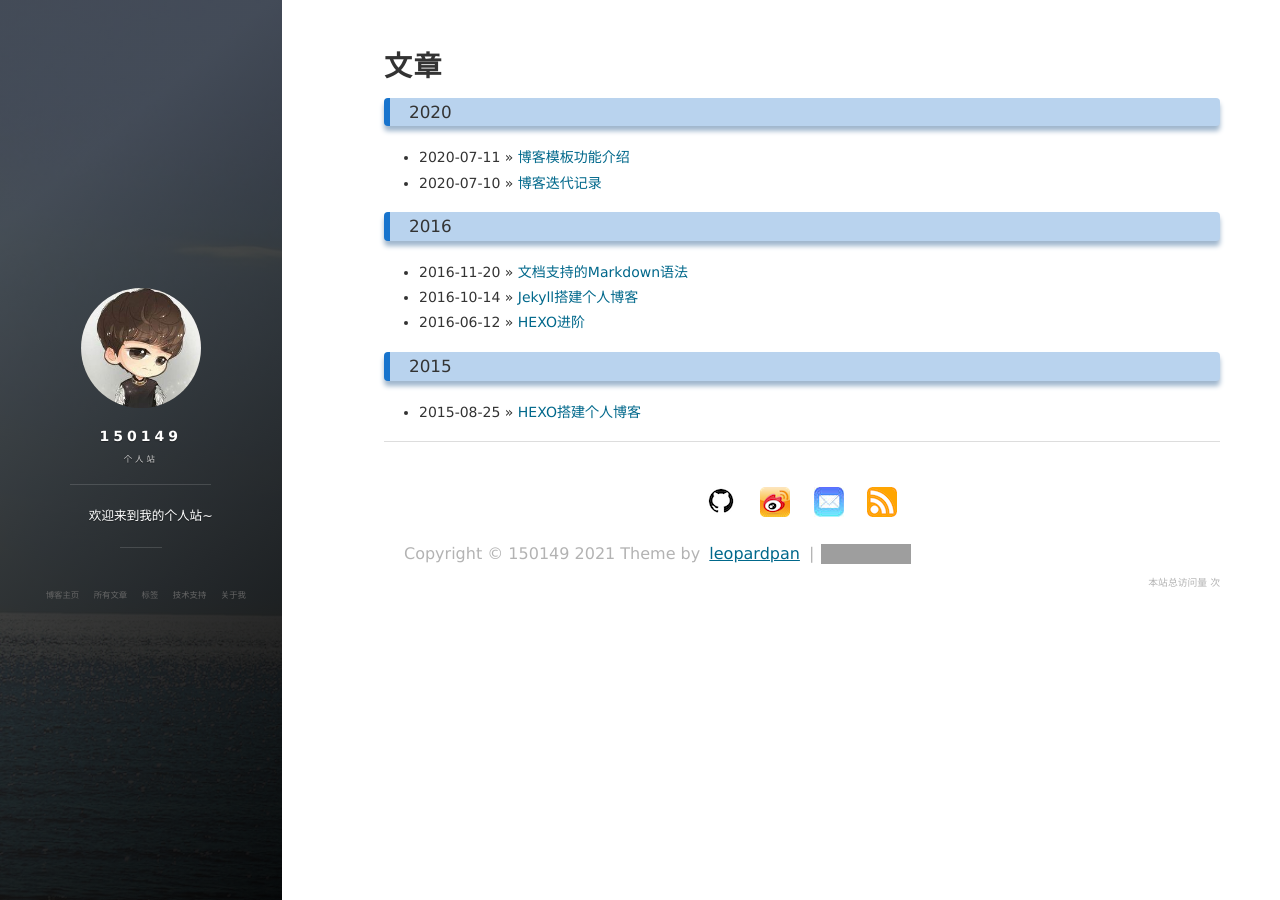
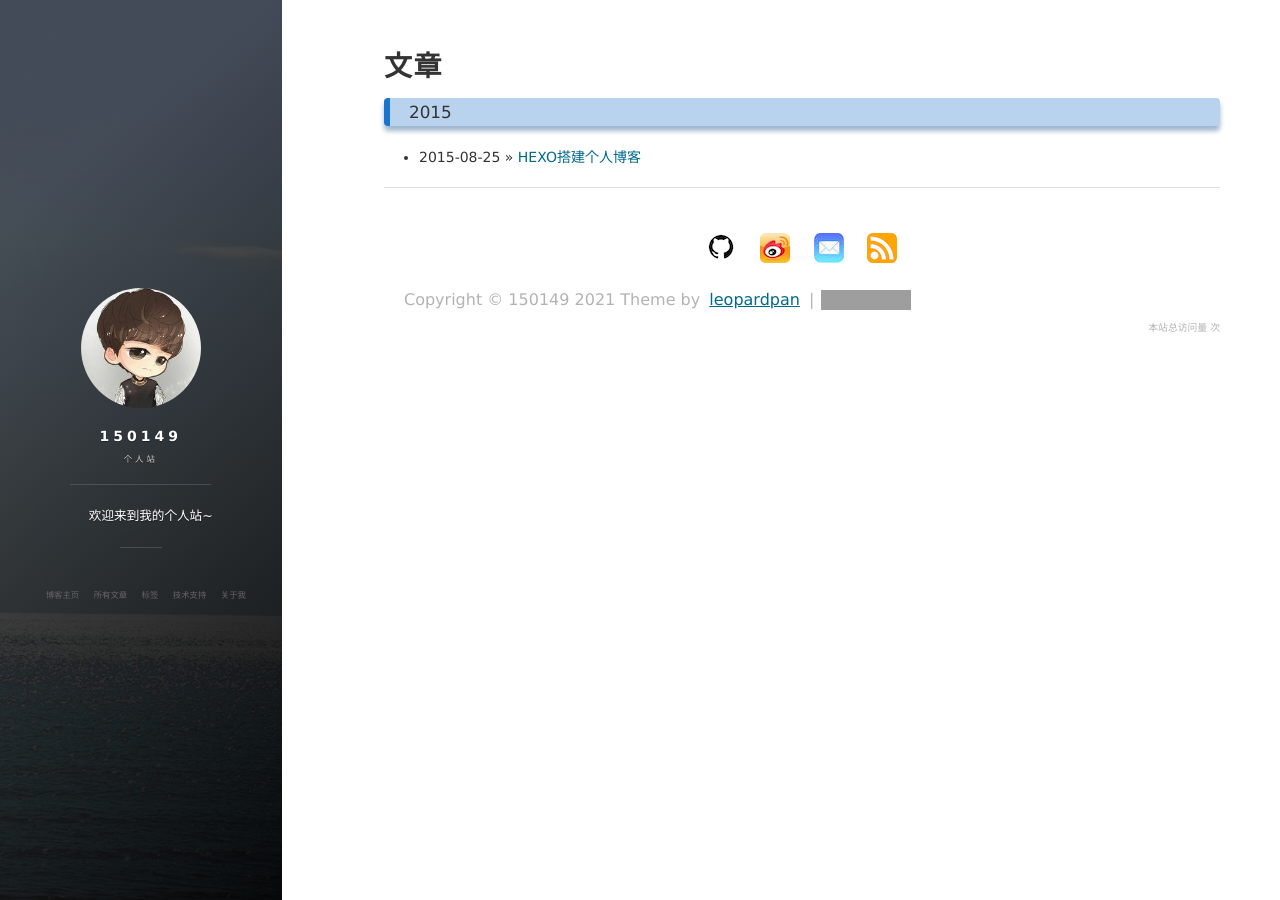
Before and after one commit to 150149/150149.github.io, a Jekyll site: the page built from archive.html, in a window 1280 px wide. Built offline with Jekyll 4.4.1, drawn with Linux system fonts in a browser that asks for light colours; nearby versions of some CDN libraries; comment, search, counter and statistics services are not loaded; part of the change alters nothing that is shown; grey boxes are pictures that could not be loaded.

Commit message:
2021.3.13-3

````diff
--- a/_config.yml
+++ b/_config.yml
@@ -14,7 +14,7 @@ enableToc: true
 # Comment
 comment:
     # livere: MTAyMC81MDk5NC8yNzQ3Ng  # https://www.livere.com
-    disqus: leopard
+    disqus: 150149
     # uyan: 2143225  # 有言id,登录有言官网申请
 
 # Social
--- a/_posts/2016-06-12-HEXO_Advanced.md
+++ /dev/null
@@ -1,81 +0,0 @@
----
-layout: post
-title: HEXO进阶
-tag: hexo
----
-
-HEXO接近是最近有一些朋友提出的问题，然后我做了总结，如果你也在使用HEXO，不妨看看，应该会有些帮助。
-
-* 1、博客部署样式出问题了怎么办？
-* 2、电脑重装或者误删了本地博客怎么办？
-* 3、想使用两台电脑写博客怎么办？
-* 4、为何使用百度搜不到我的博客？
-
-
-### 使用Jekyll解决前三个问题。
-不得不说 `Jekyll` 确实可以解决我上面三个问题, 因为 `Jekyll` 是直接把Markdown格式的文章直接放在github仓库里的, 相当于直接用git来管理博客了, `Github` 官方也很推荐 `Jekyll` 。 你可以先看下 `Jekyll` 搭建博客的[voyagelab](voyagelab.github.io), [github地址](https://github.com/voyagelab/voyagelab.github.io), 当然了这只是很普通的, Jekyll 也有很多主题可以选择的, 更详细的请看[Jekyll中文文档](http://jekyll.bootcss.com/)、[Jekyll英文文档](https://jekyllrb.com/)、[Jekyll主题列表](http://jekyllthemes.org/)。
-在 `Jekyll` 上逛了一个星期的我又回到了 `Hexo` , 发现 目前 `Jekyll` 对主题和一些插件的支持相对 `Hexo` 来说, 没那么友好, 可能有一些其它的方法只是我没找到而已,关于 `Jekyll` 搭建博客就介绍到这, 如果有问题的话可以评论, 或者联系我。
-
-### 使用Hexo解决上面前三个问题
-是的, 我大`Hexo`同样可以解决上面三个问题, 那就是使用git。关于如何使用 `Hexo` 搭建博客请看我另一篇文章[HEXO搭建个人博客](http://www.leopardpan.cn/2015/08/25/HEXO%E6%90%AD%E5%BB%BA%E4%B8%AA%E4%BA%BA%E5%8D%9A%E5%AE%A2/), 如果搭建的过程中出现了问题, 我们可以交流交流。现在我假设你已经能基本使用 `Hexo` 了, 接下来就看看如何来管理博客。
-
-## 使用git管理博客
-[Blog-Growing](https://github.com/leopardpan/Blog-Growing)是我管理博客的仓库地址。结构大致是:
-
-> -- Blog-Growing
-> 　　|-- .git
-> 　　|-- .gitignore
-> 　　|-- Hexo
-> 　　　　|   ..
-> 　　　　|   ..
-> 　　　　|   整个博客的配置信息
-
-你可以把我的的[Blog-Growing](https://github.com/leopardpan/Blog-Growing) clone下来, 看看一些基本配置是怎么配置的。需要提醒的是, `要把主题下的.git给删除掉` , 当然了你也可以使用 `git submodule` 来管理, 具体的管理方法我这里就不做多的介绍了, 想了解的话可以私信我。
-上面的过程基本做完后, 怎么来解决我开篇提的前三个问题了。
-
-### 具体实现:
-**一：家里电脑使用博客**
-　　建立git远端仓库管理博客,并使用家里的电脑把本地博客的配置推送到远端仓库。
-**二：公司电脑使用博客**
-　　到了公司只需要执行`sudo npm install -g hexo`,然后cd到你的博客目录下,如我cd 到Hexo目录下, 然后执行 `hexo server` 就可以在本地预览博客了。
-**三：使用Git保存**
-　　修改好博客后记得先使用git来提交下, 即使下次把博客的样式修改坏了, 也可以使用 `git reset --hard` 来回退。如: 我cd 到 `Blog-Growing` 目录下使用git提交。
-**四：博客提交**
-　　1、修改好的博客使用 `hexo d` 展示到博客页上。
-　　2、git push 整个本地博客。
-
-**提示:** 在这里 `git` 仅仅只是用户做博客的版本管理的, 博客的样式修改、基本部署还是使用 `hexo` 来操作的。
-
-## 让百度能搜索到你的博客
-
-### 为什么要使用百度搜索？
-
-　　有人可能会说作为一个开发人员, 你不会用 `Google` 啊。 是的, Google是能搜到我们搭建在 `Github Page` 的博客, 会用`Google` 也是一个开发人员必备技能之一。但是, 我们生活在天朝, 所以百度还是总有会用到的时候, 或者是你想让更多的天朝人能搜到你。
-
-### 为什么使用百度搜索不到 Github Page 上的博客？
-
-有人联系过 Github Support 部门 , 给出大致的意思就是: 百度爬虫爬得太猛烈，已经对很多 Github 用户造成了问题。所以 Github 将禁止百度爬虫的爬取。
-
-### 如何让百度能搜索你的博客?
-
-　　根据上面说的, 目前发现只是Github Page禁止了百度搜索, 所以让百度能搜索到你的博客还是有一些方法的。例如:
-* 自己搞个VPS,博客部署在VPS上。
-* 博客部署 `Coding.net` 上, `GitCafe`已经合并到 `Coding` 。
-我使用的是第二种方法, 博客部署在 `Coding.net` 上也相对简单些。
-
-#### 在Coding上部署你的博客。
-
-　　Coding同样支持Hexo、Jekyll等博客的部署, Coding 跟Github还是挺像的,而且是中文。 同样的在Coding里面建一个项目,项目名字跟你的用户名一样,这里我就不啰嗦了, 说几个需要注意的地方:
-**注意一:**
-　　在`Coding Page` 上部署博客,需要把博客推送到`coding-pages ` 分支上, 分支名字是固定的。
-**注意二:**
-　　`Coding Page` 不支持自定义CNAME, 你需要点击到Page模块,然后添加一个域名来绑定。
-
-更详细的请看[Coding Pages 官网介绍](https://coding.net/help/doc/pages/index.html).
-
-参考文章:
-[解决 Github Pages 禁止百度爬虫的方法与可行性分析](http://jerryzou.com/posts/feasibility-of-allowing-baiduSpider-for-Github-Pages/)
-
-<br>
-
-转载请注明：[潘柏信的博客](https://leopardpan.cn) » [点击阅读原文](http://leopardpan.cn/2016/06/HEXO_Advanced/)
--- a/_posts/2016-10-14-jekyll_tutorials1.md
+++ /dev/null
@@ -1,282 +0,0 @@
----
-layout: post
-title: Jekyll搭建个人博客
-date: 2016-10-14
-tags: jekyll
----
-
-　之前写了一篇[HEXO搭建个人博客](http://leopardpan.cn/2015/08/HEXO%E6%90%AD%E5%BB%BA%E4%B8%AA%E4%BA%BA%E5%8D%9A%E5%AE%A2/)的教程获得了很好评，尤其是在[简书](http://www.jianshu.com/p/465830080ea9)上目前已经累积了10W+的阅读量了，也有好心的读者主动给我打赏，在此感谢。
-
-　如果你看过我的文章会发现我现在的博客样式跟之前是有很大的区别的，之前我也是使用 HEXO 搭建的博客，后来发现使用 HEXO 在多台电脑上发布博客，操作起来并不是那么方便，果断就转到了 Jekyll 上，接下来我会讲如何使用 Jekyll 搭建博客，[博客模板效果](http://leopardpan.cn/#blog)。
-
-
-### 介绍
-
- 　Jekyll 是一个简单的博客形态的静态站点生产机器。它有一个模版目录，其中包含原始文本格式的文档，通过 Markdown （或者 Textile） 以及 Liquid 转化成一个完整的可发布的静态网站，你可以发布在任何你喜爱的服务器上。Jekyll 也可以运行在 GitHub Page 上，也就是说，你可以使用 GitHub 的服务来搭建你的项目页面、博客或者网站，而且是完全免费的
-
-　使用 Jekyll 搭建博客之前要确认下本机环境，Git 环境（用于部署到远端）、[Ruby](http://www.ruby-lang.org/en/downloads/) 环境（Jekyll 是基于 Ruby 开发的）、包管理器 [RubyGems](http://rubygems.org/pages/download)
-　　如果你是 Mac 用户，你就需要安装 Xcode 和 Command-Line Tools了。下载方式 Preferences → Downloads → Components。
-
-　　Jekyll 是一个免费的简单静态网页生成工具，可以配合第三方服务例如： Disqus（评论）、多说(评论) 以及分享 等等扩展功能，Jekyll 可以直接部署在 Github（国外） 或 Coding（国内） 上，可以绑定自己的域名。[Jekyll中文文档](http://jekyll.bootcss.com/)、[Jekyll英文文档](https://jekyllrb.com/)、[Jekyll主题列表](http://jekyllthemes.org/)。
-
-
-### Jekyll 环境配置
-
-安装 jekyll
-
-```
-$ gem install jekyll
-```
-
-创建博客
-
-```
-$ jekyll new myBlog
-```
-
-进入博客目录
-
-```
-$ cd myBlog
-```
-
-启动本地服务
-
-```
-$ jekyll serve
-```
-
-在浏览器里输入： [http://localhost:4000](http://localhost:4000)，就可以看到你的博客效果了。
-
-![](/images/posts/jekyll/image1.png)
-
-so easy !
-
-### 目录结构
-
-　Jekyll 的核心其实是一个文本转换引擎。它的概念其实就是： 你用你最喜欢的标记语言来写文章，可以是 Markdown，也可以是 Textile,或者就是简单的 HTML, 然后 Jekyll 就会帮你套入一个或一系列的布局中。在整个过程中你可以设置URL路径, 你的文本在布局中的显示样式等等。这些都可以通过纯文本编辑来实现，最终生成的静态页面就是你的成品了。
-
- 一个基本的 Jekyll 网站的目录结构一般是像这样的：
-
-```
-.
-├── _config.yml
-├── _includes
-|   ├── footer.html
-|   └── header.html
-├── _layouts
-|   ├── default.html
-|   ├── post.html
-|   └── page.html
-├── _posts
-|   └── 2016-10-08-welcome-to-jekyll.markdown
-├── _sass
-|   ├── _base.scss
-|   ├── _layout.scss
-|   └── _syntax-highlighting.scss
-├── about.md
-├── css
-|   └── main.scss
-├── feed.xml
-└── index.html
-
-```
-
-这些目录结构以及具体的作用可以参考 [官网文档](http://jekyll.com.cn/docs/structure/)
-
-进入 _config.yml 里面，修改成你想看到的信息，重新 jekyll server ，刷新浏览器就可以看到你刚刚修改的信息了。
-
-到此，博客初步搭建算是完成了，
-
-### 博客部署到远端
-
-　我这里讲的是部署到 Github Page 创建一个 github 账号，然后创建一个跟你账户名一样的仓库，如我的 github 账户名叫 [leopardpan](https://github.com/leopardpan)，我的 github 仓库名就叫 [leopardpan.github.io](https://github.com/leopardpan/leopardpan.github.io)，创建好了之后，把刚才建立的 myBlog 项目 push 到 username.github.io仓库里去（username指的是你的github用户名），检查你远端仓库已经跟你本地 myBlog 同步了，然后你在浏览器里输入 username.github.io ，就可以访问你的博客了。
-
-
-### 编写文章
-
-　　所有的文章都是 _posts 目录下面，文章格式为 mardown 格式，文章文件名可以是 .mardown 或者 .md。
-
-　　编写一篇新文章很简单，你可以直接从 _posts/ 目录下复制一份出来 `2016-10-16-welcome-to-jekyll副本.markdown` ，修改名字为 2016-10-16-article1.markdown ，注意：文章名的格式前面必须为 2016-10-16- ，日期可以修改，但必须为 年-月-日- 格式，后面的 article1 是整个文章的连接 URL，如果文章名为中文，那么文章的连接URL就会变成这样的：http://leopardpan.cn/2015/08/%E6%90%AD%E5/ ， 所以建议文章名最好是英文的或者阿拉伯数字。 双击 2016-10-16-article1.markdown 打开
-
-```
-
----
-layout: post
-title:  "Welcome to Jekyll!"
-date:   2016-10-16 11:29:08 +0800
-categories: jekyll update
----
-
-正文...
-
-```
-
-
-title: 显示的文章名， 如：title: 我的第一篇文章
-date:  显示的文章发布日期，如：date: 2016-10-16
-categories: tag标签的分类，如：categories: 随笔
-
-注意：文章头部格式必须为上面的，.... 就是文章的正文内容。
-
-我写文章使用的是 Sublime Text2 编辑器，如果你对 markdown 语法不熟悉的话，可以看看[作业部落的教程](https://www.zybuluo.com/)
-
-
-### 使用我的博客模板
-
-虽然博客部署完成了，你会发现博客太简单不是你想要的，如果你喜欢我的模板的话，可以使用我的模板。
-
-首先你要获取的我博客，[Github项目地址](https://github.com/leopardpan/leopardpan.github.io.git)，你可以直接[点击下载博客](https://github.com/leopardpan/leopardpan.github.io/archive/master.zip)，进去leopardpan.github.io/ 目录下， 使用命令部署本地服务
-
-```
-$ jekyll server
-```
-
-### 如果你本机没配置过任何jekyll的环境，可能会报错
-
-```
-/Users/xxxxxxxx/.rvm/rubies/ruby-2.2.2/lib/ruby/site_ruby/2.2.0/rubygems/core_ext/kernel_require.rb:54:in `require': cannot load such file -- bundler (LoadError)
-	from /Users/xxxxxxxx/.rvm/rubies/ruby-2.2.2/lib/ruby/site_ruby/2.2.0/rubygems/core_ext/kernel_require.rb:54:in `require'
-	from /Users/xxxxxxxx/.rvm/gems/ruby-2.2.2/gems/jekyll-3.3.0/lib/jekyll/plugin_manager.rb:34:in `require_from_bundler'
-	from /Users/xxxxxxxx/.rvm/gems/ruby-2.2.2/gems/jekyll-3.3.0/exe/jekyll:9:in `<top (required)>'
-	from /Users/xxxxxxxx/.rvm/gems/ruby-2.2.2/bin/jekyll:23:in `load'
-	from /Users/xxxxxxxx/.rvm/gems/ruby-2.2.2/bin/jekyll:23:in `<main>'
-	from /Users/xxxxxxxx/.rvm/gems/ruby-2.2.2/bin/ruby_executable_hooks:15:in `eval'
-	from /Users/xxxxxxxx/.rvm/gems/ruby-2.2.2/bin/ruby_executable_hooks:15:in `<main>'
-
-```
-
-原因： 没有安装 bundler ，执行安装 bundler 命令
-
-```
-
-$ gem install bundler
-
-```
-
-
-提示：
-
-```
-Fetching: bundler-1.13.5.gem (100%)
-Successfully installed bundler-1.13.5
-Parsing documentation for bundler-1.13.5
-Installing ri documentation for bundler-1.13.5
-Done installing documentation for bundler after 5 seconds
-1 gem installed
-
-```
-
-再次执行 $ jekyll server  ，提示
-
-```
-
-Could not find proper version of jekyll (3.1.1) in any of the sources
-Run `bundle install` to install missing gems.
-
-```
-
-跟着提示运行命令
-
-```
-$ bundle install
-```
-
-这个时候你可能会发现 bundle install 运行卡主不动了。
-
-如果很长时间都没任何提示的话，你可以尝试修改 gem 的 source
-
-```
-$ gem sources --remove https://rubygems.org/
-$ gem sources -a http://ruby.taobao.org/
-$ gem sources -l
-*** CURRENT SOURCES ***
-
-http://ruby.taobao.org
-
-```
-
-再次执行命令 $ bundle install，发现开始有动静了
-
-```
-Fetching gem metadata from https://rubygems.org/...........
-Fetching version metadata from https://rubygems.org/..
-Fetching dependency metadata from https://rubygems.org/.
-。。。
-Installing jekyll-watch 1.3.1
-Installing jekyll 3.1.1
-Bundle complete! 3 Gemfile dependencies, 17 gems now installed.
-Use `bundle show [gemname]` to see where a bundled gem is installed.
-
-```
-
-bundler安装完成，后再次启动本地服务
-
-```
-$ jekyll server
-
-```
-
-继续报错
-
-```
-Configuration file: /Users/tendcloud-Caroline/Desktop/leopardpan.github.io/_config.yml
-  Dependency Error: Yikes! It looks like you don't have jekyll-sitemap or one of its dependencies installed. In order to use Jekyll as currently configured, you'll need to install this gem. The full error message from Ruby is: 'cannot load such file -- jekyll-sitemap' If you run into trouble, you can find helpful resources at http://jekyllrb.com/help/!
-jekyll 3.1.1 | Error:  jekyll-sitemap
-
-```
-表示 当前的 jekyll 版本是 3.1.1 ，无法使用 jekyll-sitemap
-
-解决方法有两个
-
-> 1、打开当前目录下的 _config.yml 文件，把 gems: [jekyll-paginate,jekyll-sitemap] 换成 gems: [jekyll-paginate] ，也就是去掉jekyll-sitemap。
-
-> 2、升级 jekyll 版本，我当前的是 jekyll 3.1.2 。
-
-修改完成后保存配置，再次执行
-
-```
-$ jekyll server
-
-```
-提示
-
-```
-Configuration file: /Users/baixinpan/Desktop/OpenSource/Mine/Page-Blog/leopardpan.github.io-github/_config.yml
-            Source: /Users/baixinpan/Desktop/OpenSource/Mine/Page-Blog/leopardpan.github.io-github
-       Destination: /Users/baixinpan/Desktop/OpenSource/Mine/Page-Blog/leopardpan.github.io-github/_site
- Incremental build: disabled. Enable with --incremental
-      Generating...
-                    done in 0.901 seconds.
- Auto-regeneration: enabled for '/Users/baixinpan/Desktop/OpenSource/Mine/Page-Blog/leopardpan.github.io-github'
-Configuration file: /Users/baixinpan/Desktop/OpenSource/Mine/Page-Blog/leopardpan.github.io-github/_config.yml
-    Server address: http://127.0.0.1:4000/
-  Server running... press ctrl-c to stop.
-
-```
-
-表示本地服务部署成功。
-
-在浏览器输入 [127.0.0.1:4000](127.0.0.1:4000) ， 就可以看到[leopardpan.cn](http://leopardpan.cn)博客效果了。
-
-### 修改成你自己的博客
-
->* 如果你想使用我的模板请把 _posts/ 目录下的文章都去掉。
->* 修改 _config.yml 文件里面的内容为你自己的。
-
-然后使用 git push 到你自己的仓库里面去，检查你远端仓库，在浏览器输入 username.github.io 就会发现，你有一个漂亮的主题模板了。
-
-
-### 为什么要是用 Jekyll
-
-使用了 Jekyll 你会发现如果你想使用多台电脑发博客都很方便，只要把远端 github 仓库里的博客 clone 下来，写文章后再提交就可以了，Hexo 由于远端提交的是静态网页，所有无法直接写 Markdown 的文章。如果你想看 Hexo 搭建博客，可以看看我的另一篇[HEXO搭建个人博客](http://leopardpan.cn/2015/08/HEXO%E6%90%AD%E5%BB%BA%E4%B8%AA%E4%BA%BA%E5%8D%9A%E5%AE%A2/)的教程。
-
-如果你在搭建博客遇到问题，可以在[原文博客](http://leopardpan.cn/2016/10/jekyll_tutorials1/)的评论里给我提问。
-
-后面会继续介绍，在我的博客基础上，如何修改成你自己喜欢的 Style，欢迎继续关注我博客的更新。
-
-
-### Q&A
-
-> 问题：最近很多朋友使用我的模板报警告：The CNAME `leopardpan.cn` is already taken
-> 解决：把CNAME里面的baixin.io修改成你自己的域名，如果你暂时没有域名，CNAME里面就什么都不用谢。（之前没人反馈过这个问题，应该是github page最近才最的限制。）
--- a/_posts/2016-11-20-markdownTool.md
+++ /dev/null
@@ -1,79 +0,0 @@
----
-layout: post
-title: 文档支持的Markdown语法
-date: 2016-11-20
-tags: markdown
----
-
-
-## 什么是 Markdown
-
-Markdown 是一种方便记忆、书写的纯文本标记语言，用户可以使用这些标记符号以最小的输入代价生成极富表现力的文档：如您正在阅读的这篇文章。它使用简单的符号标记不同的标题，分割不同的段落，**粗体** 或者 *斜体* 某些文字.
-
-很多产品的文档也是用markdown编写的，并且以“README.MD”的文件名保存在软件的目录下面。
-
-## 一些基本语法
-
-标题
-H1 :# Header 1
-H2 :## Header 2
-H3 :### Header 3
-H4 :#### Header 4
-H5 :##### Header 5
-H6 :###### Header 6
-链接 :[Title](URL)
-加粗 :**Bold**
-斜体字 :*Italics*
-*删除线 :~~text~~
-内嵌代码 : `alert('Hello World');`
-
-### 列表
-
-* 列表1
-* 列表2
-* 列表3
-
-### 列表引用
-
->* 列表1
->* 列表2
->* 列表3
-
-### 插入一张图片
-
-打赏一个吧
-
-![](/images/payimg/weipayimg.jpg)
-
-css 的大部分语法同样可以在 markdown 上使用，但不同的渲染器渲染出来的 markdown 内容样式也不一样，下面这些链接里面有 markdown 基本语法，你也可以在下面几个平台上尝试着写一些。
-
-## 博客支持的高级语法
-
-### 1. 制作一份待办事宜
-
-- [ ] 支持以 PDF 格式导出文稿
-- [ ] 改进 Cmd 渲染算法，使用局部渲染技术提高渲染效率
-- [x] 新增 Todo 列表功能
-- [x] 修复 图标功能
-
-### 2. 高亮一段代码
-
-```python
-
-@requires_authorization
-class SomeClass:
-    pass
-
-if __name__ == '__main__':
-    # A comment
-    print 'hello world'
-
-```
-
-#### 3. 绘制表格
-
-| 项目        | 价格   |  数量  |
-| --------   | -----:  | :----:  |
-| 计算机     | \$1600 |   5     |
-| 手机        |   \$12   |   12   |
-| 管线        |    \$1    |  234  |
--- a/_posts/2020-07-10-ReleaseNode.md
+++ /dev/null
@@ -1,42 +0,0 @@
----
-layout: post
-title: 博客迭代记录
-date: 2020-07-10
-tags: jekyll
----
-
-## 介绍
-
-本博客首发时间为2015年，至今已经5个年头了。
-
-感觉之前更新迭代的有点乱，很多用户在使用的时候也没法确定是否要更新新版的博客，再次我专门用一篇文章来记录博客更新迭代的记录，如果你已经在使用我的博客模板的，你可以看看更新记录后确认下是否要更新。
-
-博客的全功能介绍请看[博客功能介绍](https://leopardpan.cn/2020/07/blog_info/)
-
-## 1.0.0
-
-2016-11-25 第一版发布，红色主题
-
-## 2.0.0 开发中
-
-* 2016-11-25 修改博客风格为淡蓝色主题
-* 2016-12-16 增长404、about等页面
-* 2017-1-12 增加代码高亮
-* 2017-3-19 增加打赏公共
-* 2017-9-8 多说评论系统停服，切换到disqus评论（多说上的评论全没了😭）
-* 2019-1-25 增加博客底部社交链接
-* 2020-7-8 博客域名从 [http://baixin.io](http://baixin.io) 迁移到 [https://leopardpan.cn](https://leopardpan.cn) （baixin.io没法备案之前的统计也全没了😭）.
-* 2020-7-13 增加文章自动生成目录功能, 增加livere评论系统
-
-## 博客更新手册
-
-如果你已经在使我的博客模板了，现在又想继续更新新版的博客，你下载博客后只需要修改两个各方
-
-* _config.yml 文件
-* _posts 目录
-
-`_config.yml` 文件里面的内容设置成你自己的，也可以用你原来的，最好是更新版的字段做一下对比。
-
-`_posts` 目录里面的文章全部删掉，把你自己的文章放进来
-
-修改以上两个地方新版的博客便更新完成，快看看效果吧！
--- a/_posts/2020-07-11-blog_info.md
+++ /dev/null
@@ -1,65 +0,0 @@
----
-layout: post
-title: 博客模板功能介绍
-date: 2020-07-11
-tags: jekyll
----
-
-
-在此之前我有写过一篇[如何使用我博客模板的文章](http://leopardpan.cn/2016/10/jekyll_tutorials1/) 请先看这篇基础集成，这篇文章主要讲的是如何使用和修改我的博客主题，文章内容含以下几点：
-
-## 博客特性
-
-- [x] 适配电脑、手机、平板等各屏幕
-- [x] 响应式设计
-- [x] 个性化头像
-- [x] 每篇文章自动添加打赏功能
-- [x] 支持Disqus、livere评论系统
-- [x] 支持站点总数访问统计，每篇文章访问统计
-- [x] 支持文章自动生成目录
-- [x] 支持标签分类
-- [x] 支持代码高亮
-- [x] 支持文章H1、H2、H3、H4标题样式多样化
-- [x] 支持多种三方社交icon展示，能从博客直接跳转到自己的三方社交主页
-- [x] 支持三方社交分享(facebook、twitter)
-
-
-## 博客主要模块介绍
-
-### _config.yml
-
-`_config.yml` 是博客的配置文件，整个站点的信息都在这修改，想要把我的模板改成你自己的也需要修改`_config.yml`
-
-**重要字段说明**
-
-* enableToc: 是否开启文章自动生成目录，设置为false文章不会自动生成目录
-* comment/livere: livere评论系统，支持微信、qq、微博、豆瓣、twitter等登录后可以直接评论
-* comment/disqus: disqus评论系统，支持facebook、twitter等登录后可以直接评论
-* social/weibo、github、zhihu、jianshu等: 个人站底部展示的微博等三方社交按钮，点击后直接跳转到个人微博或其他社交主页
-* baidu/id: 百度统计，用来统计你个人站点的用户访问情况
-* ga/id: google统计，用来统计你个人站点的用户访问情况
-
-_config.yml 文件除以上字段还有一些可以自行修改，例如title之类的字段
-
-### _posts
-
-`_posts` 目录是用来存放文章的目录，写新文章，直接放在这个目录即可
-
-使用博客模板时，请把博客自带的文章给去掉，如果想使用博客自带的文章请 `注明出处`。
-
-
-### 自定义页面
-
-about.md、support.md 等为自定义页面，如果你想添加自动以页面可以直接复制about.md 文件修改文件名和里面的内容即可。
-
-如果需要在导航显示你新增的页面，直接在`_config.yml` 文件的nav字段中添加你新页面配置即可
-
-### 修改说明
-
-如果要修改博客模板信息建议只修改`_config.yml` 文件内容和 `_posts` 里面的文章信息。因为博客模板一直在更新迭代，改动多了以免你后期更新博客模板的时候不方便。
-
-如果你想改动模板的样式又想继续更新迭代博客模板，你可以提交在github上提交`pull request` 或者直接给我发邮件建议改成什么样，如果你的提议确实可以，我会采纳的，并且非常感谢你的建议。
-
-博客迭代信息请看[ReleaseNode](https://leopardpan.cn/2020/07/ReleaseNode/)
-
-遇到解决不了的问题可以找 [技术支持](https://leopardpan.cn/support/)
````
